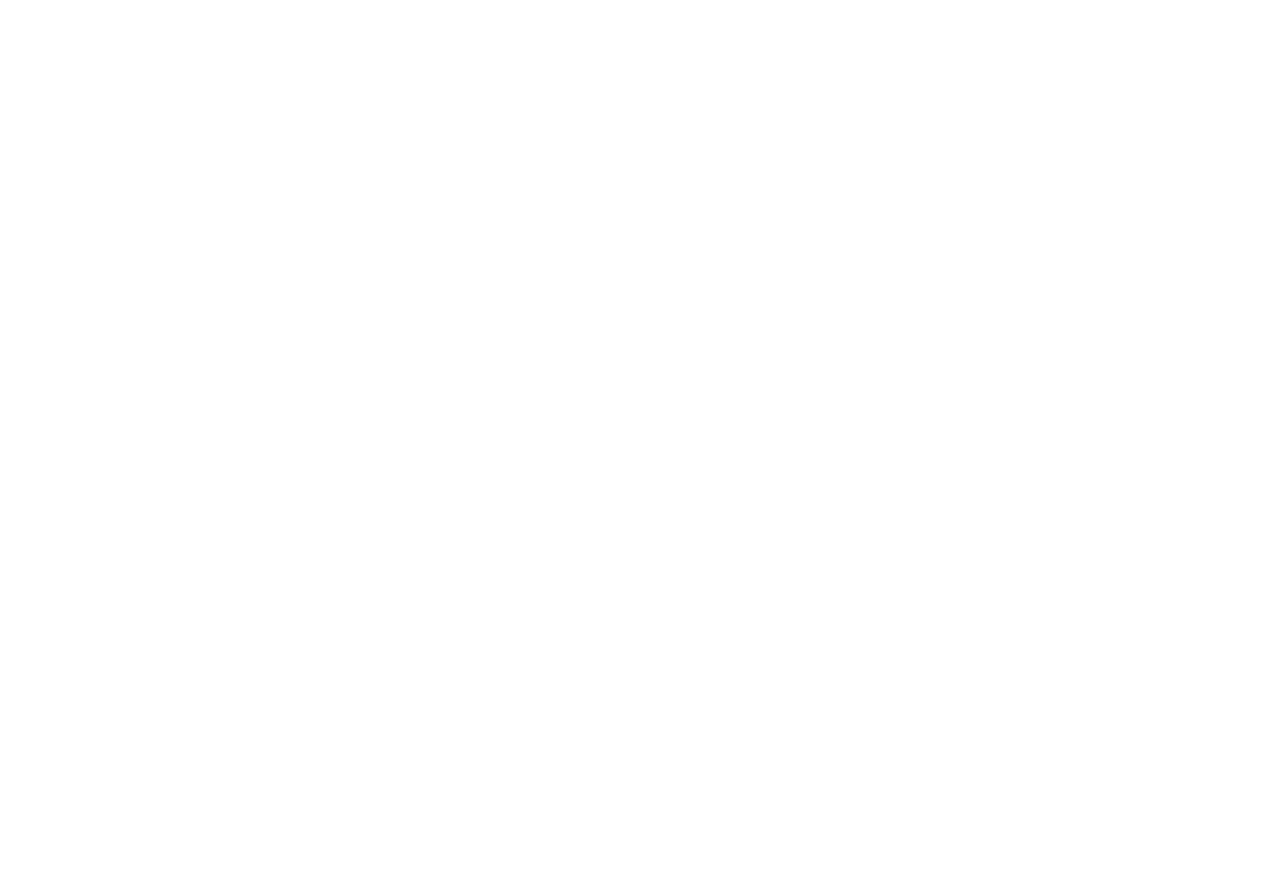
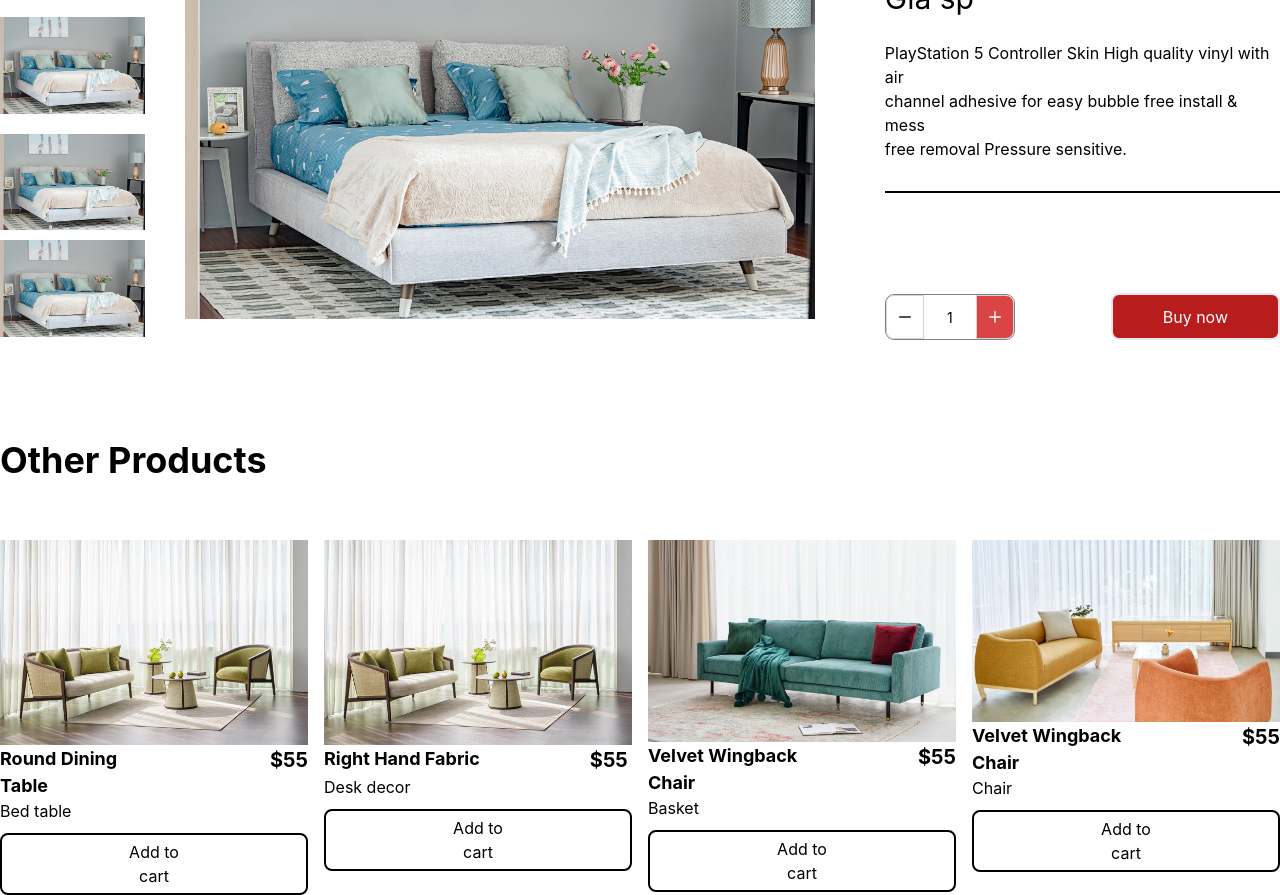
Before and after one commit to Jerry291299/FEDATN, a React (Create React App) app: page /details/1 in a window 1280 px wide. Before the commit this address had no page. Shown: the part 200-1095 px from the top of the page. Before the commit the page ends 800 px from the top, so only its background shows below. Built offline with nearby package versions, Linux system fonts and the light colour scheme.

Commit message:
chi tiết sp

```diff
--- a/src/App.tsx
+++ b/src/App.tsx
@@ -14,6 +14,7 @@ import Addcategory from "./components/admin/modaladd/addcategory";
 import Login from "./components/user/login";
 import Updatecategory from "./components/admin/modaladd/updatecategory";
 import Productspage from "./components/Productspage";
+import { ProductDetail } from "./components/ProductDetail";
 function App() {
   return (
     <>
@@ -22,7 +23,7 @@ function App() {
           <Route path="/" element={<Home />}></Route>
 
           <Route path="/products" element={<Productspage />}/>
-
+          <Route path="details/:id" element={<ProductDetail/>}/>
           <Route path="/register" element={<Register />} />
           <Route path="/login" element={<Login />} />
 
--- /dev/null
+++ b/src/components/ProductDetail.tsx
@@ -0,0 +1,139 @@
+import React from 'react'
+import anh1 from './img/giuong-ngu-pio-1.jpg'
+import anh6 from './img/sofa1.jpeg'
+import anh7 from './img/sofa2.jpeg'
+import anh16 from "./img/sofa4.jpeg"
+import anh15 from "./img/sofa3.jpeg"
+import anh13 from "./img/sofa5.jpeg"
+import anh12 from "./img/sofa6.jpeg"
+export const ProductDetail = () => {
+    return (
+        <>
+        <div className='container mx-auto w-[1400px] pt-[100px]'>
+        <div className='container mx-auto w-[1300px] flex' >
+        <div className=''>
+            <img className='mb-[20px] w-[150px]' src={anh1} alt="" />
+            <img className='mb-[20px] w-[150px]' src={anh1} alt="" />
+            <img className='mt-[10px] w-[150px]' src={anh1} alt="" />
+            <img className='mt-[10px] w-[150px]' src={anh1} alt="" />
+        </div>
+        <div className='ml-[40px]'>
+            <img className='w-[650px] object-cover' src={anh1} alt="" />
+        </div>
+        <div className='ml-[70px]'>
+            <h1 className='text-3xl font-bold pb-[20px]'>Tên sp</h1>
+
+            <p className='pt-[20px] text-[30px] pb-[20px]'>Gia sp</p>
+            <p className='pb-[30px]'>PlayStation 5 Controller Skin High quality vinyl with air<br/> channel adhesive for easy bubble free install & mess<br/> free removal Pressure sensitive.</p>
+            <div className='foot pt-[100px] mb-[10px] border-t-2 border-black justify-between flex'>
+            <form
+                className='mt-[1px]'
+                style={{
+                  border: "1px solid grey",
+                  width: "max-content",
+                  borderRadius: "9px",
+                }}>
+                <div className='relative flex items-center max-w-[8rem] '>
+                  <button
+                    type='button'
+                    id='decrement-button'
+                    data-input-counter-decrement='quantity-input'
+                    className='bg-white-100 dark:bg-white-700 dark:hover:bg-gray-600 dark:border-gray-600 hover:bg-gray-200 border border-gray-300 rounded-s-lg p-3 h-11 focus:ring-gray-100 dark:focus:ring-gray-700 focus:ring-2 focus:outline-none'>
+                    <svg
+                      className='w-3 h-3 text-gray-900 dark:text-black'
+                      aria-hidden='true'
+                      xmlns='http://www.w3.org/2000/svg'
+                      fill='none'
+                      viewBox='0 0 18 2'>
+                      <path
+                        stroke='currentColor'
+                        strokeLinecap='round'
+                        strokeLinejoin='round'
+                        strokeWidth={2}
+                        d='M1 1h16'
+                      />
+                    </svg>
+                  </button>
+                  <input
+                    value={1}
+                    type='text'
+                    id='quantity-input'
+                    data-input-counter=''
+                    aria-describedby='helper-text-explanation'
+                    className='bg-white-50 border-x-0 border-gray-300 h-11 text-center text-black-900 text-sm focus:ring-blue-500 focus:border-blue-500 block w-full py-2.5 dark:bg-white-700 dark:border-gray-600 dark:placeholder-gray-400 dark:text-black dark:focus:ring-blue-500 dark:focus:border-blue-500'
+                  />
+                  <button
+                    type='button'
+                    id='increment-button'
+                    data-input-counter-increment='quantity-input'
+                    className='bg-[#DB4444] dark:bg-red-700 dark:hover:bg-gray-600 dark:border-red-600 hover:bg-gray-200 border border-gray-300 rounded-e-lg p-3 h-11 focus:ring-gray-100 dark:focus:ring-gray-700 focus:ring-2 focus:outline-none'>
+                    <svg
+                      className='w-3 h-3 text-white dark:text-white'
+                      aria-hidden='true'
+                      xmlns='http://www.w3.org/2000/svg'
+                      fill='none'
+                      viewBox='0 0 18 18'>
+                      <path
+                        stroke='currentColor'
+                        strokeLinecap='round'
+                        strokeLinejoin='round'
+                        strokeWidth={2}
+                        d='M9 1v16M1 9h16'
+                      />
+                    </svg>
+                  </button>
+                </div>
+              </form>
+              <button className='border-2 border-red bg-red-700 bg-red rounded-lg py-[2px] px-[50px] text-white'>
+                Buy now
+              </button>
+
+            </div>
+
+        </div>
+        </div>
+        <div className='pt-[90px]'>
+        <h1 className="text-4xl font-bold mb-[10px]">Other Products</h1>
+        <div className='pt-[10px] grid grid-cols-4 gap-4'>
+        <div className="pt-[40px]">
+        <img className="w-[100%]" src={anh16} alt="" />
+        <div className="flex  ">
+          <h2 className="text-[18px] font-bold">Round Dining Table</h2>
+          <p className="text-[20px] font-bold pl-[110px]">$55</p>
+        </div>
+        <p>Bed table</p>
+        <button className="border-2 border-black rounded-lg py-[5px] px-[125px] mt-[10px]">Add to cart</button>
+      </div>
+      <div className="pt-[40px]">
+        <img className="w-[100%]" src={anh15} alt="" />
+        <div className="flex  ">
+          <h2 className="text-[18px] font-bold">Right Hand Fabric</h2>
+          <p className="text-[20px] font-bold pl-[110px]">$55</p>
+        </div>
+        <p>Desk decor</p>
+        <button className="border-2 border-black rounded-lg py-[5px] px-[125px] mt-[10px]">Add to cart</button>
+      </div>
+      <div className="pt-[40px]">
+        <img className="w-[100%]" src={anh13} alt="" />
+        <div className="flex  ">
+          <h2 className="text-[18px] font-bold">Velvet Wingback Chair</h2>
+          <p className="text-[20px] font-bold pl-[110px]">$55</p>
+        </div>
+        <p>Basket</p>
+        <button className="border-2 border-black rounded-lg py-[5px] px-[125px] mt-[10px]">Add to cart</button>
+      </div>
+      <div className="pt-[40px]">
+        <img className="w-[100%]" src={anh12} alt="" />
+        <div className="flex  ">
+          <h2 className="text-[18px] font-bold">Velvet Wingback Chair</h2>
+          <p className="text-[20px] font-bold pl-[110px]">$55</p>
+        </div>
+        <p>Chair</p>
+        <button className="border-2 border-black rounded-lg py-[5px] px-[125px] mt-[10px]">Add to cart</button>
+      </div>
+        </div>
+        </div>
+    </div>
+        </>
+    )
+}
```
